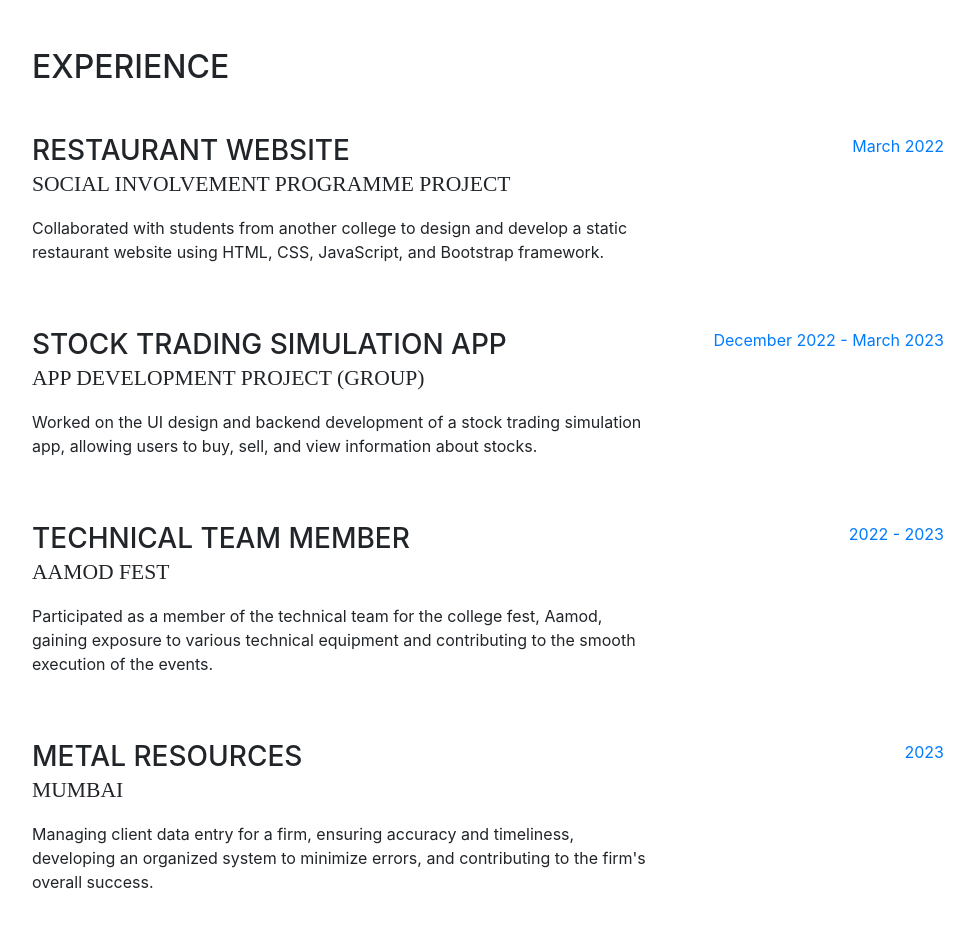
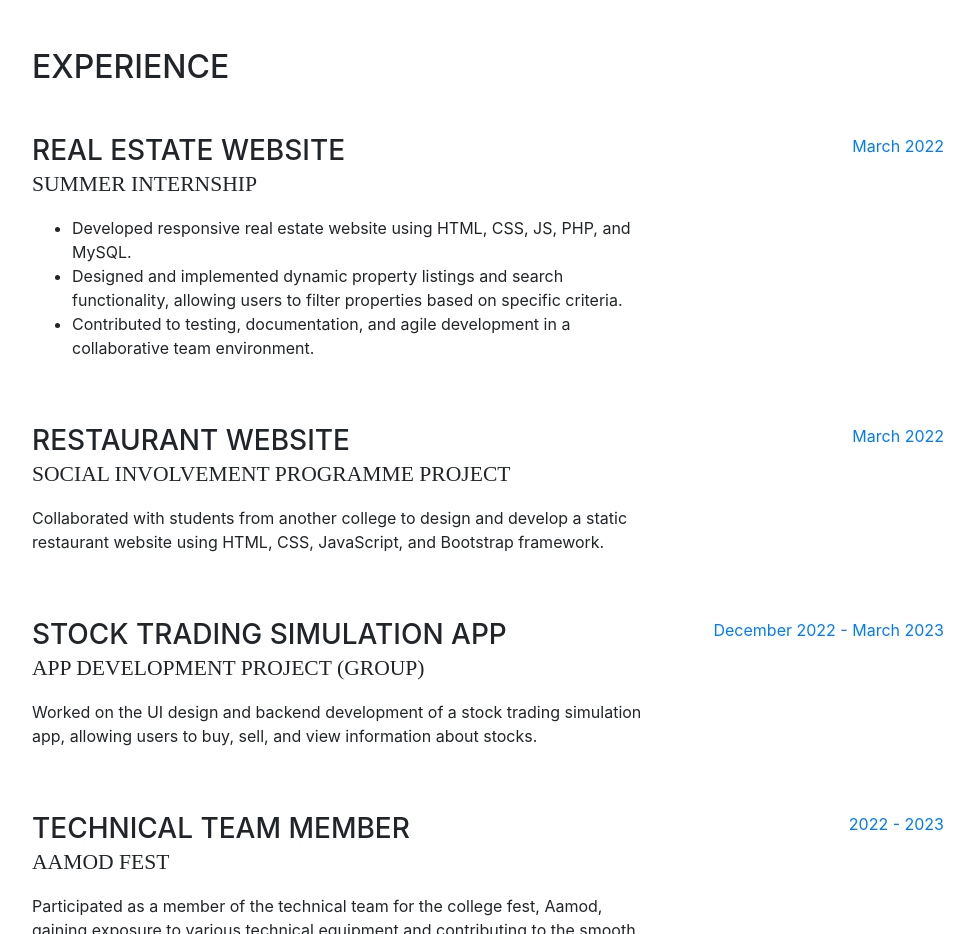
Before and after one commit to rov1n/My-Website, a website with bundled scripts: page index.html in a window 1280 px wide. Shown: the part 800-1734 px from the top of the page, without its empty margins (288-1262 px from the left). Built offline with nearby package versions, Linux system fonts and the light colour scheme; a web font is replaced by a local one.

Commit message:
Appended Internship Card

```diff
--- a/index.html
+++ b/index.html
@@ -145,6 +145,35 @@
       <section class="resume-section p-3 p-lg-5 d-flex flex-column" id="experience">
         <div class="my-auto">
           <h2 class="mb-5">Experience</h2>
+
+          <div class="resume-item d-flex flex-column flex-md-row mb-5">
+            <div class="resume-content mr-auto">
+              <h3 class="mb-0">Real estate website</h3>
+              <div class="subheading mb-3">Summer Internship
+              </div>
+              <p>
+                <ul>
+                  <li>
+                    Developed responsive real estate website using HTML, CSS, JS, PHP, and MySQL.
+                  </li>
+
+                  <li>
+                    Designed and implemented dynamic property listings and search functionality, allowing users to filter properties
+                based on specific criteria.
+                  </li>
+
+                  <li>
+                    Contributed to testing, documentation, and agile development in a collaborative team environment.
+                  </li>
+                </ul>
+
+                </p>
+            </div>
+            <div class="resume-date text-md-right">
+              <span class="text-primary">March 2022</span>
+            </div>
+          </div>
+
 
           <div class="resume-item d-flex flex-column flex-md-row mb-5">
             <div class="resume-content mr-auto">
```
